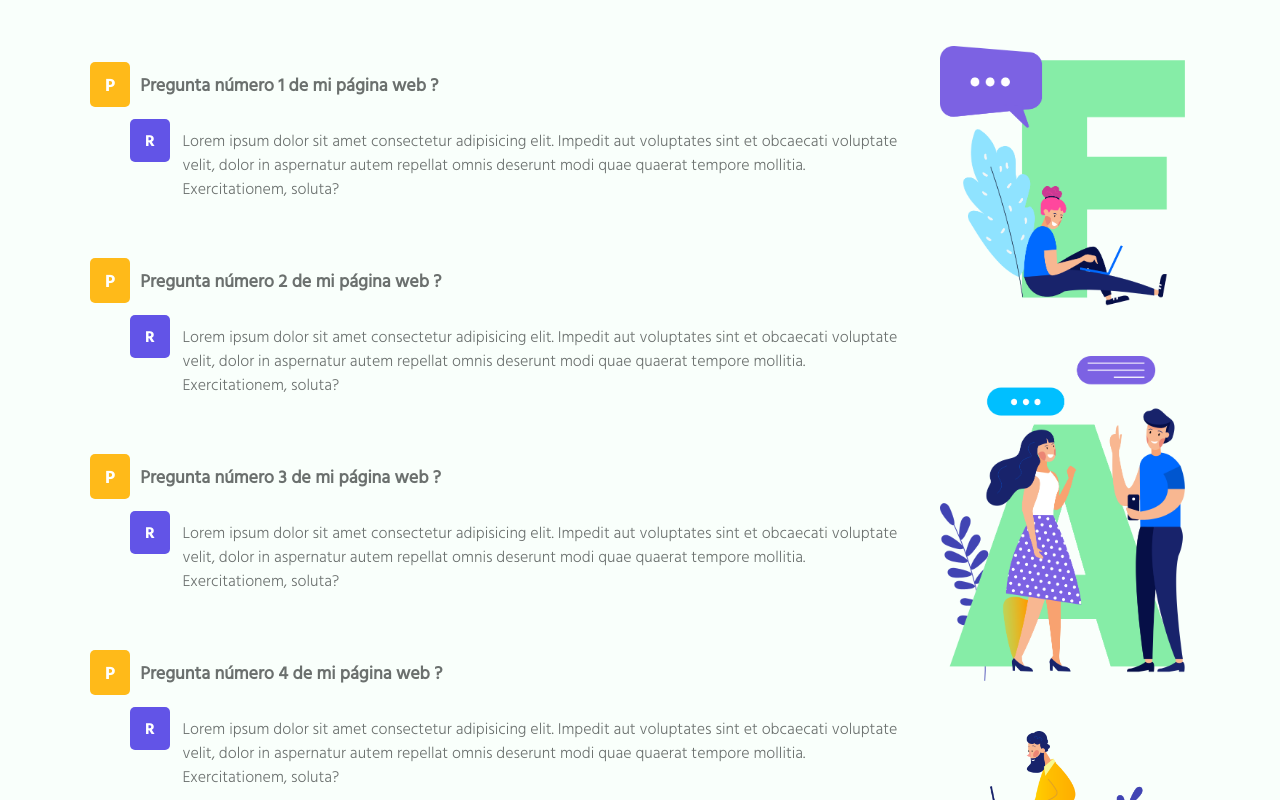
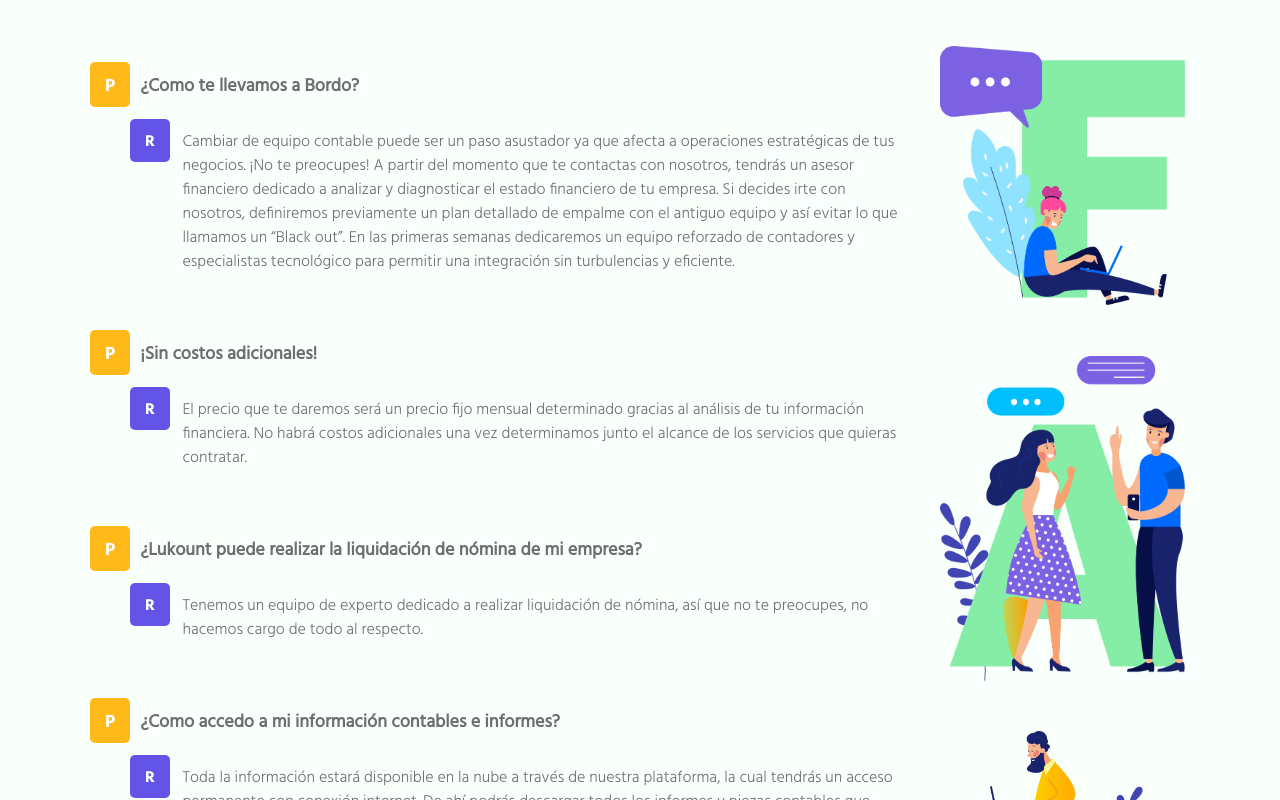
Before and after one commit to sesp13/Lukount, an Angular app: page /faq in a window 1280 px wide. Shown: the part 460-1260 px from the top of the page. Built offline with nearby package versions, Linux system fonts and the light colour scheme.

Commit message:
feat: cambios en contenidos

```diff
--- a/src/app/pages/blog/blog.component.ts
+++ b/src/app/pages/blog/blog.component.ts
@@ -14,14 +14,14 @@ export class BlogComponent implements OnInit {
   ngOnInit(): void {
     this.contentPosts = [
       {
-        title: "Título para entrada de blog",
+        title: "¿Has oído hablar de la planeación financiera? FP&A",
         imagePath: "../../../assets/lukount/HOME/contacta_asesor.png",
         content: "Lorem ipsum dolor sit amet consectetur, adipisicing elit. Praesentium animi modi facilis ea repellat excepturi, quidem cupiditate est veritatis laborum ut repellendus fugit facere quis laboriosam rerum omnis corrupti voluptates.",
         authorImage: "https://cdn.vox-cdn.com/thumbor/Oi6jzvQzWetJGlkpwLqlP1L9p28=/0x0:5568x3712/1200x800/filters:focal(2858x720:3748x1610)/cdn.vox-cdn.com/uploads/chorus_image/image/62207705/922984782.jpg.0.jpg",
         authorName: "Miguel Giner"
       },
       {
-        title: "Título para entrada de blog 2",
+        title: "¿Como creo mi empresa en Colombia?",
         imagePath: "../../../assets/lukount/HOME/contacta_asesor.png",
         content: "Lorem ipsum dolor sit amet consectetur, adipisicing elit. Praesentium animi modi facilis ea repellat excepturi, quidem cupiditate est veritatis laborum ut repellendus fugit facere quis laboriosam rerum omnis corrupti voluptates.",
         authorImage: "https://cdn.vox-cdn.com/thumbor/Oi6jzvQzWetJGlkpwLqlP1L9p28=/0x0:5568x3712/1200x800/filters:focal(2858x720:3748x1610)/cdn.vox-cdn.com/uploads/chorus_image/image/62207705/922984782.jpg.0.jpg",
--- a/src/app/pages/faq/faq.component.ts
+++ b/src/app/pages/faq/faq.component.ts
@@ -14,29 +14,21 @@ export class FAQComponent implements OnInit {
   ngOnInit(): void {
     this.questions = [
       {
-        question: "Pregunta número 1 de mi página web ?",
-        answer: "Lorem ipsum dolor sit amet consectetur adipisicing elit. Impedit aut voluptates sint et obcaecati voluptate velit, dolor in aspernatur autem repellat omnis deserunt modi quae quaerat tempore mollitia. Exercitationem, soluta?"
+        question: "¿Como te llevamos a Bordo?",
+        answer: "Cambiar de equipo contable puede ser un paso asustador ya que afecta a operaciones estratégicas de tus negocios. ¡No te preocupes! A partir del momento que te contactas con nosotros, tendrás un asesor financiero dedicado a analizar y diagnosticar el estado financiero de tu empresa. Si decides irte con nosotros, definiremos previamente un plan detallado de empalme con el antiguo equipo y así evitar lo que llamamos un “Black out”. En las primeras semanas dedicaremos un equipo reforzado de contadores y especialistas tecnológico para permitir una integración sin turbulencias y eficiente."
       },
       {
-        question: "Pregunta número 2 de mi página web ?",
-        answer: "Lorem ipsum dolor sit amet consectetur adipisicing elit. Impedit aut voluptates sint et obcaecati voluptate velit, dolor in aspernatur autem repellat omnis deserunt modi quae quaerat tempore mollitia. Exercitationem, soluta?"
+        question: "¡Sin costos adicionales!",
+        answer: "El precio que te daremos será un precio fijo mensual determinado gracias al análisis de tu información financiera. No habrá costos adicionales una vez determinamos junto el alcance de los servicios que quieras contratar."
       },
       {
-        question: "Pregunta número 3 de mi página web ?",
-        answer: "Lorem ipsum dolor sit amet consectetur adipisicing elit. Impedit aut voluptates sint et obcaecati voluptate velit, dolor in aspernatur autem repellat omnis deserunt modi quae quaerat tempore mollitia. Exercitationem, soluta?"
+        question: "¿Lukount puede realizar la liquidación de nómina de mi empresa?",
+        answer: "Tenemos un equipo de experto dedicado a realizar liquidación de nómina, así que no te preocupes, no hacemos cargo de todo al respecto."
       },
       {
-        question: "Pregunta número 4 de mi página web ?",
-        answer: "Lorem ipsum dolor sit amet consectetur adipisicing elit. Impedit aut voluptates sint et obcaecati voluptate velit, dolor in aspernatur autem repellat omnis deserunt modi quae quaerat tempore mollitia. Exercitationem, soluta?"
-      },
-      {
-        question: "Pregunta número 5 de mi página web ?",
-        answer: "Lorem ipsum dolor sit amet consectetur adipisicing elit. Impedit aut voluptates sint et obcaecati voluptate velit, dolor in aspernatur autem repellat omnis deserunt modi quae quaerat tempore mollitia. Exercitationem, soluta?"
-      },
-      {
-        question: "Pregunta número 6 de mi página web ?",
-        answer: "Lorem ipsum dolor sit amet consectetur adipisicing elit. Impedit aut voluptates sint et obcaecati voluptate velit, dolor in aspernatur autem repellat omnis deserunt modi quae quaerat tempore mollitia. Exercitationem, soluta?"
-      },
+        question: "¿Como accedo a mi información contables e informes?",
+        answer: "Toda la información estará disponible en la nube a través de nuestra plataforma, la cual tendrás un acceso permanente con conexión internet. De ahí podrás descargar todos los informes y piezas contables que necesites: declaraciones, facturas, orden de compra, recibos de nómina, balances e informes financieros, etc... También, te aclaramos que se hace de manera periódica una back up de toda la información. Puedes acercarte a nuestra política de manejo y protección de datos. Y si te queda alguna duda, nuestro equipo tecnológico te podrá aclararlas."
+      }
     ];
   }
 
--- a/src/app/pages/home/home.component.css
+++ b/src/app/pages/home/home.component.css
@@ -69,11 +69,11 @@
   }
 }
 
-@media (min-width: 1200px) {
+/* @media (min-width: 1200px) {
   #main-banner h1 {
     font-size: 50px;
   }
-}
+} */
 
 #main-banner h1 span {
   font-family: "Tommy-Regular";
--- a/src/app/pages/home/home.component.html
+++ b/src/app/pages/home/home.component.html
@@ -7,8 +7,8 @@
             <section id="main-banner" class="row">
                 <div class="col-lg-7">
                     <h1>
-                        Su aliado financiero <br>
-                        <span>privilegiado</span>
+                        Ofrecemos una relación financiera
+                        <span>privilegiada</span>
                     </h1>
                     <p>
                         Reportes contables en tiempo real en informes financieros para
@@ -27,16 +27,10 @@
 <div class="container">
     <section id="mission-banner" class="row">
         <div class="col-lg-5">
-            <h2>Nuestra misión</h2>
+            <h2>Dale un nuevo pulso a tu contabilidad</h2>
             <p>
-                Ofrecer
-                <span>
-                    servicios de contabilidad para simplificar el manejo de su empresa.
-                </span>
-                Creemos que cada gerente merece acceso en tiempo real a sus datos financieros
-                para tomar las mejores decisiones. Disfrute de tecnología de punta y
-                trabaje con contadores altamente capacitados para potenciar su gestión
-                financiera
+                Queremos ser tu mejor aliado financiero, llevando todo nudo a su desenlace, optimizando presupuestos,
+                evitando gastos innecesarios, mejorando procesos, volviendo entretenido la contabilidad y sus números.
             </p>
             <div class="d-flex justify-content-center">
                 <a href="" class="btn btn-light-green">Nuestra solución</a>
@@ -159,7 +153,7 @@
     </div>
 </div>
 
-<div class="container">
+<!-- <div class="container">
     <section id="clients">
         <h2>
             Nuestros clientes <span> hablan</span>
@@ -171,5 +165,5 @@
             </div>
         </div>
     </section>
-</div>
+</div> -->
 <app-contact-advisor></app-contact-advisor>
--- a/src/app/pages/home/home.component.ts
+++ b/src/app/pages/home/home.component.ts
@@ -17,29 +17,29 @@ export class HomeComponent implements OnInit {
 
 
   ngOnInit(): void {
-    this.clientCardArray = [
-      {
-        content: `Lorem ipsum dolor sit, amet consectetur adipisicing elit. Nostrum illo voluptatum dolorum
-        numquam veniam quidem totam nisi vero consectetur porro facilis sunt labore, libero
-        recusandae esse cupiditate quibusdam! Consequatur, iure `,
-        imgRoute: `https://cdn.vox-cdn.com/thumbor/Oi6jzvQzWetJGlkpwLqlP1L9p28=/0x0:5568x3712/1200x800/filters:focal(2858x720:3748x1610)/cdn.vox-cdn.com/uploads/chorus_image/image/62207705/922984782.jpg.0.jpg`,
-        clientName: "Emiliano López"
-      },
-      {
-        content: `Lorem ipsum dolor sit, amet consectetur adipisicing elit. Nostrum illo voluptatum dolorum
-        numquam veniam quidem totam nisi vero consectetur porro facilis sunt labore, libero
-        recusandae esse cupiditate quibusdam! Consequatur, iure `,
-        imgRoute: `https://cdn.vox-cdn.com/thumbor/Oi6jzvQzWetJGlkpwLqlP1L9p28=/0x0:5568x3712/1200x800/filters:focal(2858x720:3748x1610)/cdn.vox-cdn.com/uploads/chorus_image/image/62207705/922984782.jpg.0.jpg`,
-        clientName: "Emiliano López"
-      },
-      {
-        content: `Lorem ipsum dolor sit, amet consectetur adipisicing elit. Nostrum illo voluptatum dolorum
-        numquam veniam quidem totam nisi vero consectetur porro facilis sunt labore, libero
-        recusandae esse cupiditate quibusdam! Consequatur, iure `,
-        imgRoute: `https://cdn.vox-cdn.com/thumbor/Oi6jzvQzWetJGlkpwLqlP1L9p28=/0x0:5568x3712/1200x800/filters:focal(2858x720:3748x1610)/cdn.vox-cdn.com/uploads/chorus_image/image/62207705/922984782.jpg.0.jpg`,
-        clientName: "Emiliano López"
-      }
-    ]
+    // this.clientCardArray = [
+    //   {
+    //     content: `Lorem ipsum dolor sit, amet consectetur adipisicing elit. Nostrum illo voluptatum dolorum
+    //     numquam veniam quidem totam nisi vero consectetur porro facilis sunt labore, libero
+    //     recusandae esse cupiditate quibusdam! Consequatur, iure `,
+    //     imgRoute: `https://cdn.vox-cdn.com/thumbor/Oi6jzvQzWetJGlkpwLqlP1L9p28=/0x0:5568x3712/1200x800/filters:focal(2858x720:3748x1610)/cdn.vox-cdn.com/uploads/chorus_image/image/62207705/922984782.jpg.0.jpg`,
+    //     clientName: "Emiliano López"
+    //   },
+    //   {
+    //     content: `Lorem ipsum dolor sit, amet consectetur adipisicing elit. Nostrum illo voluptatum dolorum
+    //     numquam veniam quidem totam nisi vero consectetur porro facilis sunt labore, libero
+    //     recusandae esse cupiditate quibusdam! Consequatur, iure `,
+    //     imgRoute: `https://cdn.vox-cdn.com/thumbor/Oi6jzvQzWetJGlkpwLqlP1L9p28=/0x0:5568x3712/1200x800/filters:focal(2858x720:3748x1610)/cdn.vox-cdn.com/uploads/chorus_image/image/62207705/922984782.jpg.0.jpg`,
+    //     clientName: "Emiliano López"
+    //   },
+    //   {
+    //     content: `Lorem ipsum dolor sit, amet consectetur adipisicing elit. Nostrum illo voluptatum dolorum
+    //     numquam veniam quidem totam nisi vero consectetur porro facilis sunt labore, libero
+    //     recusandae esse cupiditate quibusdam! Consequatur, iure `,
+    //     imgRoute: `https://cdn.vox-cdn.com/thumbor/Oi6jzvQzWetJGlkpwLqlP1L9p28=/0x0:5568x3712/1200x800/filters:focal(2858x720:3748x1610)/cdn.vox-cdn.com/uploads/chorus_image/image/62207705/922984782.jpg.0.jpg`,
+    //     clientName: "Emiliano López"
+    //   }
+    // ];
   }
 
 }
```
